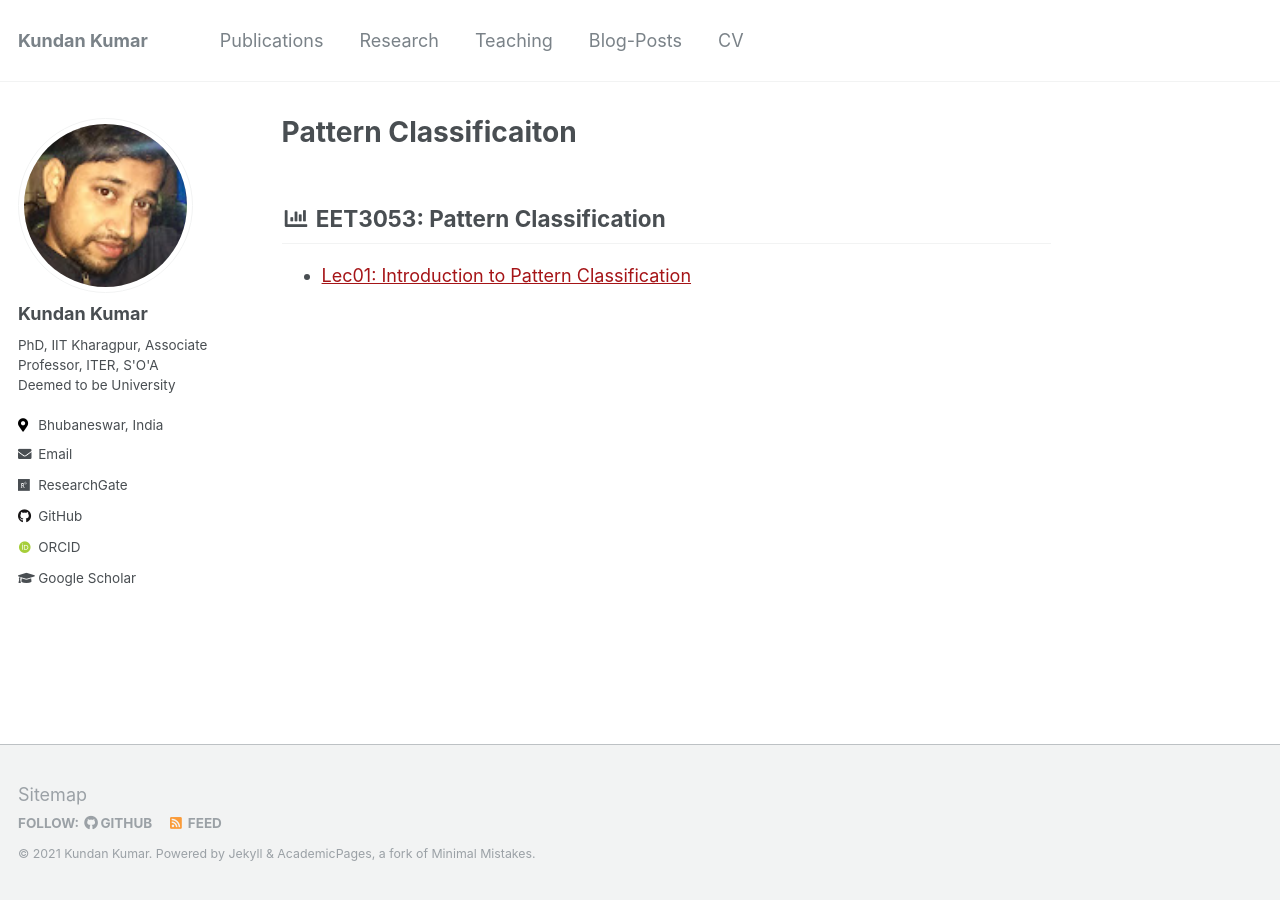
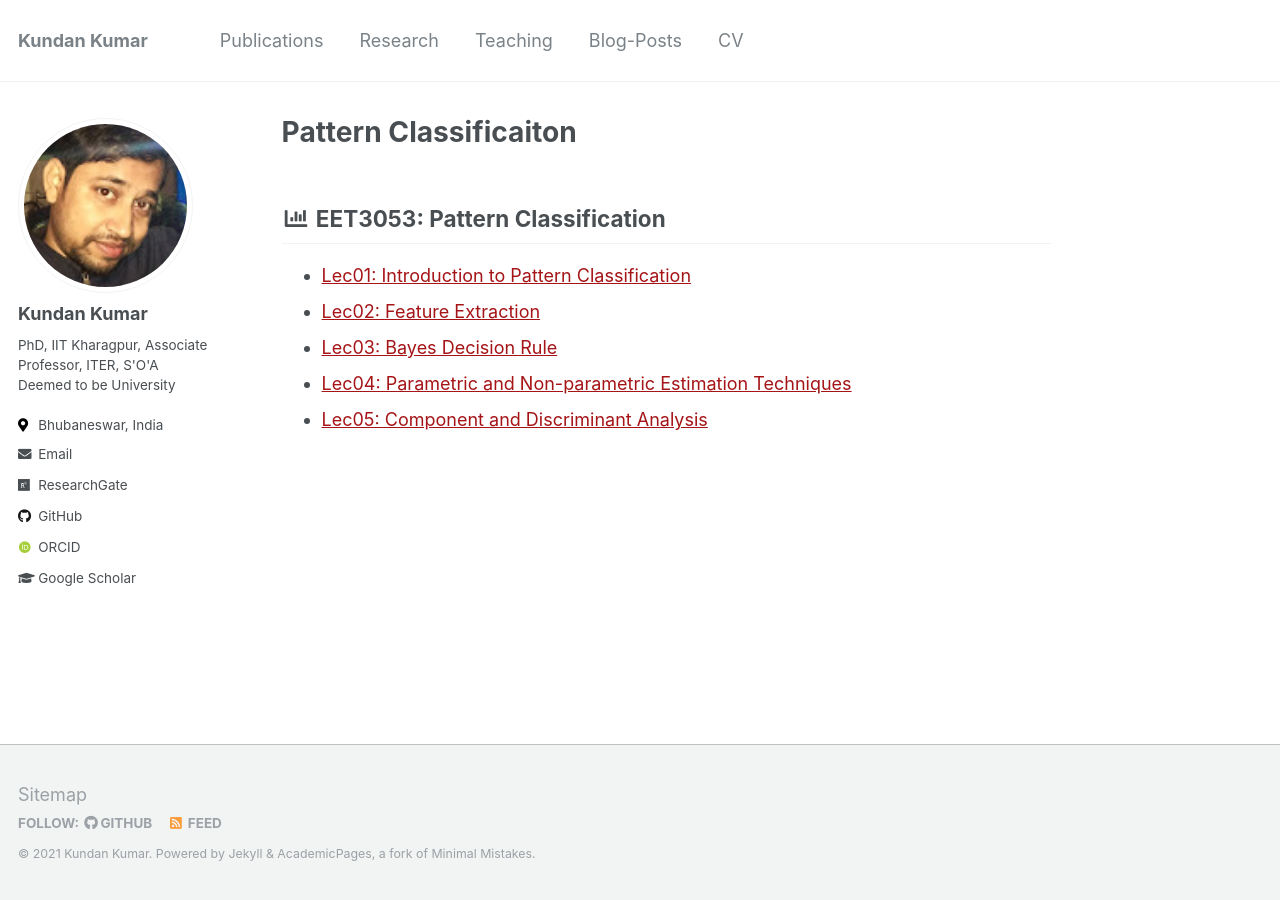
Before and after one commit to erkundanec/erkundanec.github.io, a Jekyll site: the page built from _pages/pattern-classification.md, in a window 1280 px wide. Built offline with Jekyll 4.4.1, drawn with Linux system fonts in a browser that asks for light colours; some web fonts are replaced.

Commit message:
Update pattern-classification.md

```diff
--- a/_pages/pattern-classification.md
+++ b/_pages/pattern-classification.md
@@ -8,3 +8,7 @@ header:
 ## <i class="fas fa-fw fa-chart-bar" aria-hidden="true"></i> EET3053: Pattern Classification
 {: #political-data-science }
 - [Lec01: Introduction to Pattern Classification](/files/pdf/teaching/PatternClassification_Slides/Lec01_Introduction.pdf)
+- [Lec02: Feature Extraction](/files/pdf/teaching/PatternClassification_Slides/Lec02_FeatureExtraction.pdf)
+- [Lec03: Bayes Decision Rule](/files/pdf/teaching/PatternClassification_Slides/Lec03_BayesDecisionRule.pdf)
+- [Lec04: Parametric and Non-parametric Estimation Techniques](/files/pdf/teaching/PatternClassification_Slides/Lec04_EstimationTechniques.pdf)
+- [Lec05: Component and Discriminant Analysis](/files/pdf/teaching/PatternClassification_Slides/Lec05_DimensionalityProblem.pdf)
```
